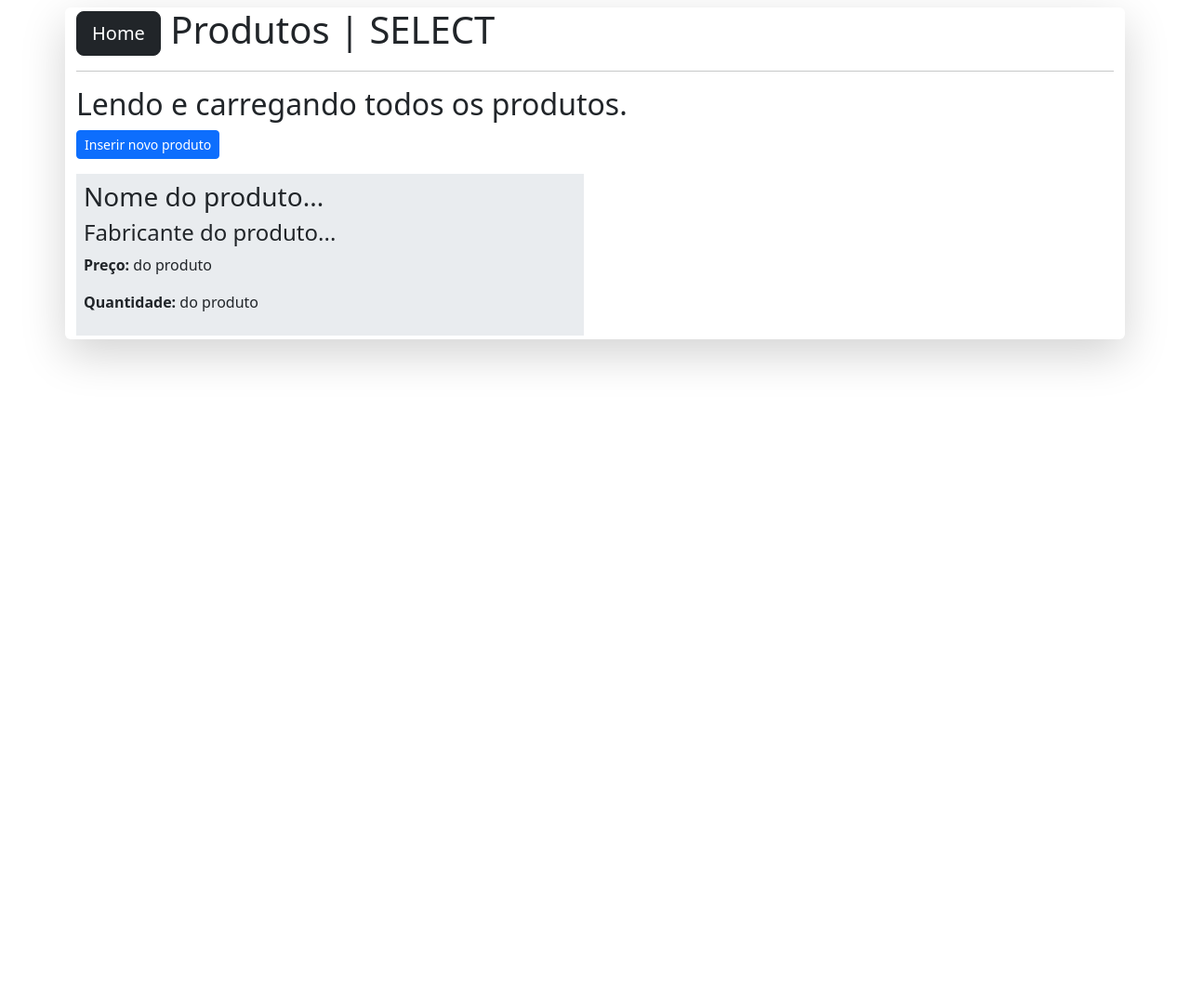
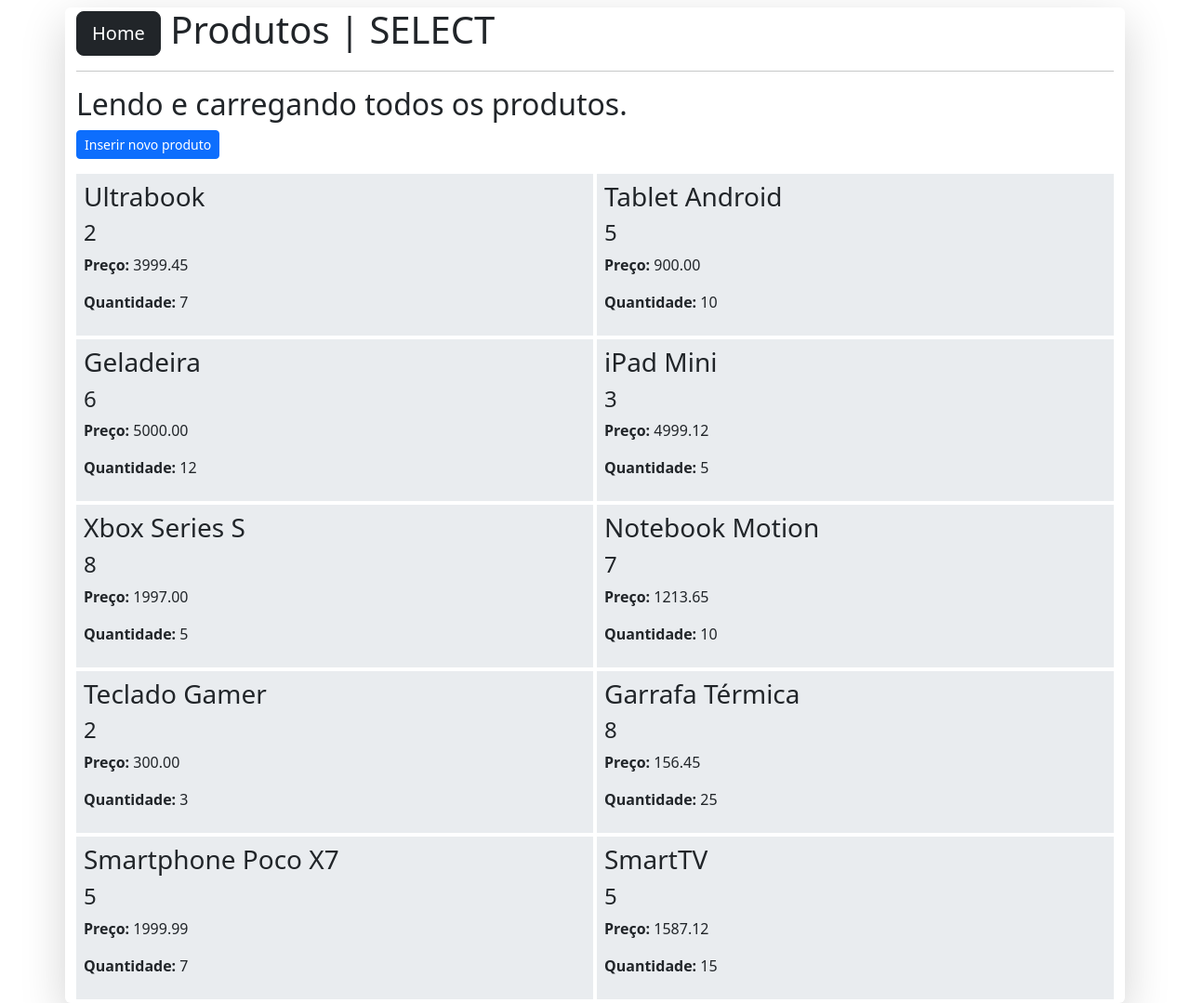
Before and after one commit to dcarianela/exemplo-crud-php, a PHP site: page /produtos/visualizar.php in a window 1280 px wide. Shown: the whole page at 93% size. Before the commit the page ends 394 px from the top, so only its background shows below. Run offline with PHP 8.4, Linux system fonts and the light colour scheme; data comes from the database, SQL or seed files in the repository.

Commit message:
cria loop para exibir produtos

```diff
--- a/produtos/visualizar.php
+++ b/produtos/visualizar.php
@@ -21,15 +21,18 @@
 
         <p><a class="btn btn-primary btn-sm" href="inserir.php">Inserir novo produto</a></p>
 
-        <div class="row">
+        <div class="row g-1">
+
+<?php foreach($listaDeProdutos as $produto){?>
             <div class="col-sm-6">
                 <article class="bg-body-secondary p-2">
-                    <h3>Nome do produto...</h3>
-                    <h4>Fabricante do produto...</h4>
-                    <p><b>Preço: </b> do produto</p>
-                    <p><b>Quantidade: </b> do produto</p>
+                    <h3><?=$produto['nome']?></h3>
+                    <h4><?=$produto['fabricante_id']?></h4>
+                    <p><b>Preço: </b><?=$produto['preco']?></p>
+                    <p><b>Quantidade: </b> <?=$produto['quantidade']?></p>
                 </article>
             </div>
+<?php } ?>
         </div>
 
 
```
